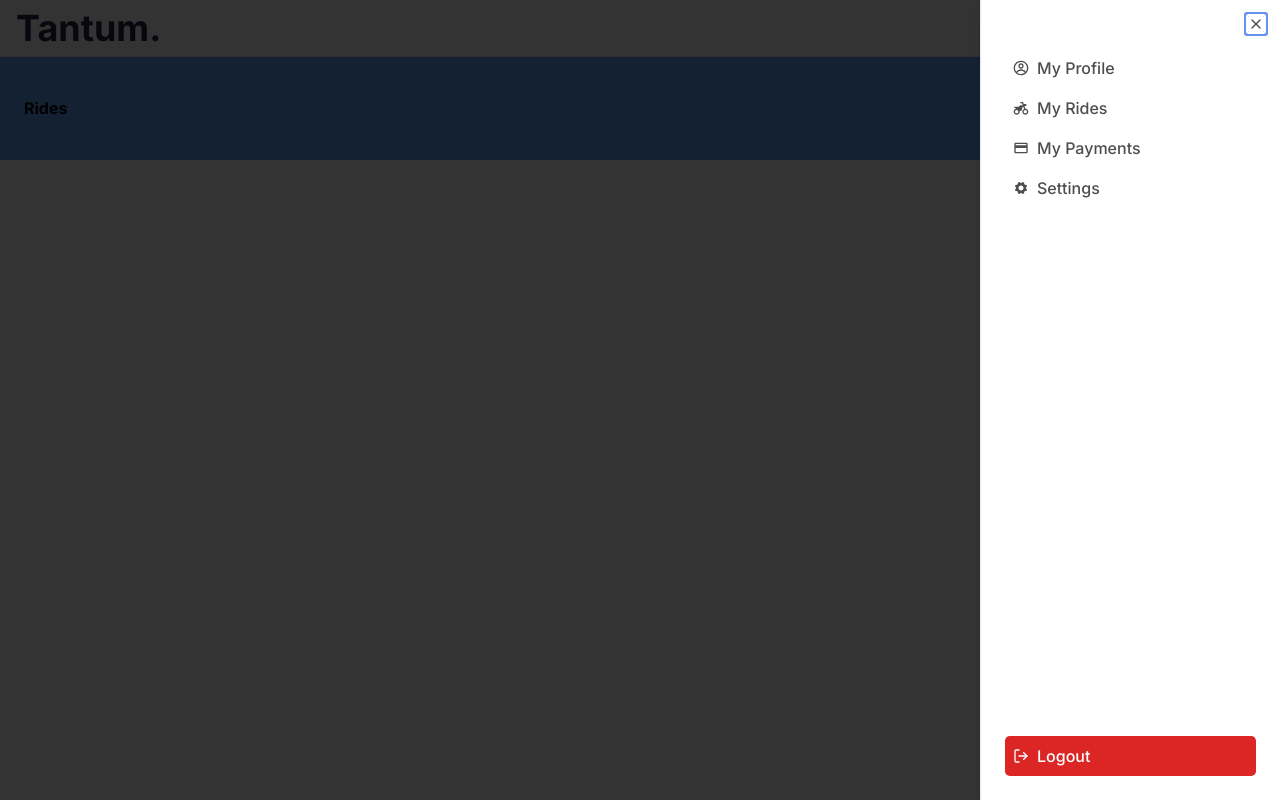
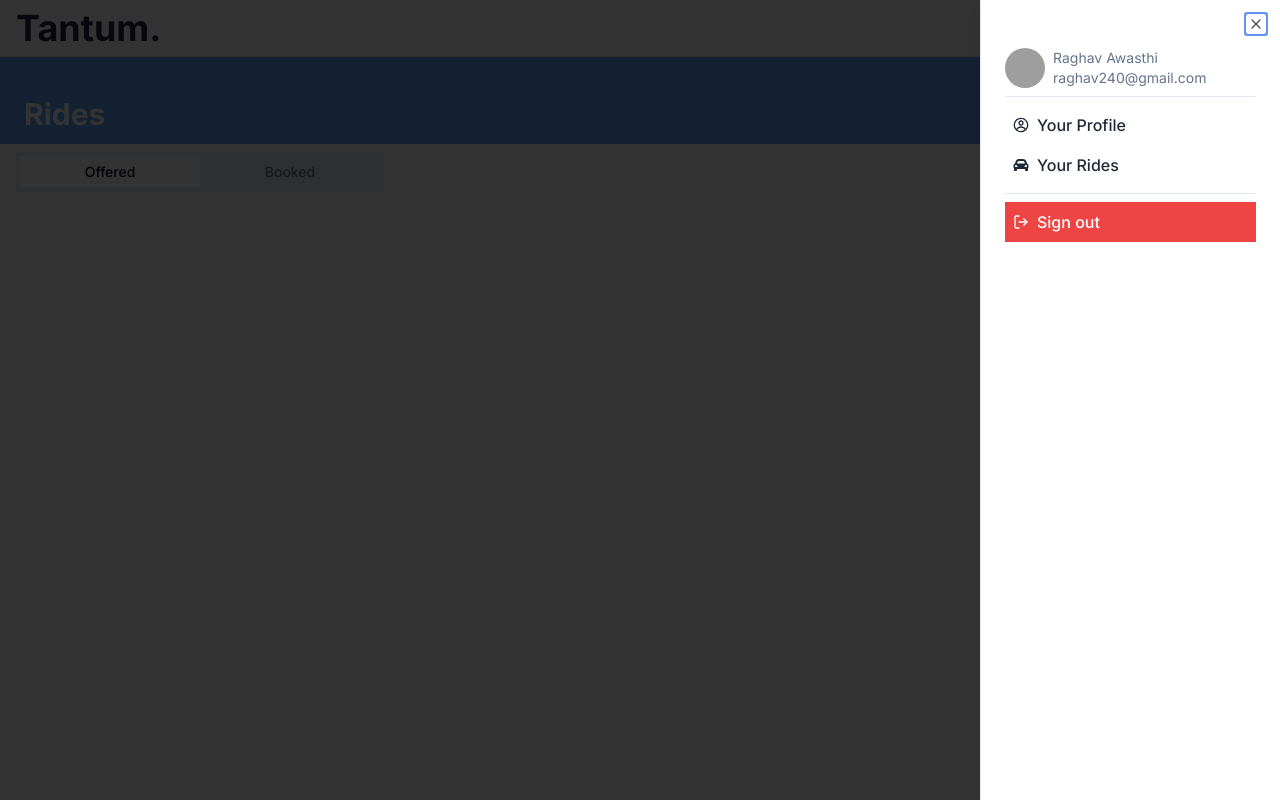
Before and after one commit to raghavawasthi24/Tantum2.0, a Next.js app in the folder client/: page /1/rides in a window 1280 px wide. Both pictures are taken after a click on the element 1244 px from the left and 28 px from the top of the page. Built offline with nearby package versions, Linux system fonts and the light colour scheme; grey boxes are pictures that could not be loaded.

Commit message:
refactor: side bar UI

```diff
--- a/client/src/app/(user)/[userId]/rides/page.tsx
+++ b/client/src/app/(user)/[userId]/rides/page.tsx
@@ -1,9 +1,15 @@
 import React from "react";
+import Rides from "../../rides/components/rides";
+import RidesSection from "./rides-section";
 
 export default function Page() {
   return (
-    <div>
-      <h1 className="font-bold font-2xl py-10 px-6 bg-blue-400">Rides</h1>
+    <div className="grid gap-2">
+      <h1 className="font-bold text-3xl pt-10 pb-3 px-6 bg-blue-400 text-white">
+        Rides
+      </h1>
+
+      <RidesSection />
     </div>
   );
 }
--- /dev/null
+++ b/client/src/app/(user)/[userId]/rides/rides-booked.tsx
@@ -0,0 +1,7 @@
+import React from 'react'
+
+export default function RidesBooked() {
+  return (
+    <div>RidesBooked</div>
+  )
+}
--- /dev/null
+++ b/client/src/app/(user)/[userId]/rides/rides-offered.tsx
@@ -0,0 +1,7 @@
+import React from 'react'
+
+export default function RidesOffered() {
+  return (
+    <div>RidesOffered</div>
+  )
+}
--- /dev/null
+++ b/client/src/app/(user)/[userId]/rides/rides-section.tsx
@@ -0,0 +1,28 @@
+import { Button } from "@/components/ui/button";
+import {
+  Card,
+  CardContent,
+  CardDescription,
+  CardFooter,
+  CardHeader,
+  CardTitle,
+} from "@/components/ui/card";
+import { Input } from "@/components/ui/input";
+import { Label } from "@/components/ui/label";
+import { Tabs, TabsContent, TabsList, TabsTrigger } from "@/components/ui/tabs";
+
+
+export default function RidesSection() {
+  return (
+    <Tabs defaultValue="account" className="w-[400px] px-4">
+      <TabsList className="grid w-full grid-cols-2  bg-slate-200">
+        <TabsTrigger value="account">Offered</TabsTrigger>
+        <TabsTrigger value="password">Booked</TabsTrigger>
+      </TabsList>
+      <TabsContent value="account">
+        <div className="bg-red-500"></div>
+      </TabsContent>
+      <TabsContent value="password"></TabsContent>
+    </Tabs>
+  );
+}
--- a/client/src/components/shared/Header/Header.tsx
+++ b/client/src/components/shared/Header/Header.tsx
@@ -18,29 +18,22 @@ import { FiLogOut } from "react-icons/fi";
 import Link from "next/link";
 import { usePathname } from "next/navigation";
 import { BiUser } from "react-icons/bi";
+import { Separator } from "@/components/ui/separator";
+import { FaCarAlt } from "react-icons/fa";
+
 
 export default function Header() {
   const loggedin = true;
   const ProfileMenu = [
     {
-      name: "My Profile",
+      name: "Your Profile",
       icon: <CgProfile className="w-4 h-4 mr-2" />,
       link: "/654/profile",
     },
     {
-      name: "My Rides",
-      icon: <RiMotorbikeFill className="w-4 h-4 mr-2" />,
+      name: "Your Rides",
+      icon: <FaCarAlt className="w-4 h-4 mr-2" />,
       link: "/654/rides",
-    },
-    {
-      name: "My Payments",
-      icon: <MdPayment className="w-4 h-4 mr-2" />,
-      link: "/654/payments",
-    },
-    {
-      name: "Settings",
-      icon: <IoIosSettings className="w-4 h-4 mr-2" />,
-      link: "/settings",
     },
   ];
 
@@ -90,25 +83,44 @@ export default function Header() {
                 </AvatarFallback>
               </Avatar>
             </SheetTrigger>
-            <SheetContent className="w-[300px] pt-12 flex flex-col justify-between">
+            <SheetContent className="w-[300px] pt-12">
               <div>
+                <div className="flex gap-2">
+                  <Avatar className="cursor-pointer">
+                    <AvatarImage
+                      src="https://github.com/shadcn.pg"
+                      alt="@shadcn"
+                    />
+                    <AvatarFallback className="bg-gray-100">
+                      <BiUser className="w-6 h-6" />
+                    </AvatarFallback>
+                  </Avatar>
+                  <div className="text-sm text-muted-foreground">
+                    <p>Raghav Awasthi</p>
+                    <p>raghav240@gmail.com</p>
+                  </div>
+                </div>
+                <Separator className="my-2" />
                 {ProfileMenu?.map((menu, key) => (
                   <Link
                     href={`${menu.link}`}
                     key={key}
-                    className="flex items-center text-[#4e4d4f] text-md font-medium  hover:bg-[#F3F3F3] p-2 rounded-lg cursor-pointer"
+                    className="flex items-center text-md font-medium text-gray-800  hover:bg-[#F3F3F3] p-2 rounded-lg cursor-pointer"
                   >
                     {menu.icon}
                     {menu.name}
                   </Link>
                 ))}
               </div>
+
+              <Separator className="my-2" />
+
               <Link
                 href="/logout"
-                className="flex items-center text-white bg-red-600 text-md font-medium p-2 rounded-lg cursor-pointer"
+                className="flex items-center text-md font-medium p-2 cursor-pointer bg-destructive text-background"
               >
                 <FiLogOut className="w-4 h-4 mr-2" />
-                Logout
+                Sign out
               </Link>
             </SheetContent>
           </Sheet>
```
